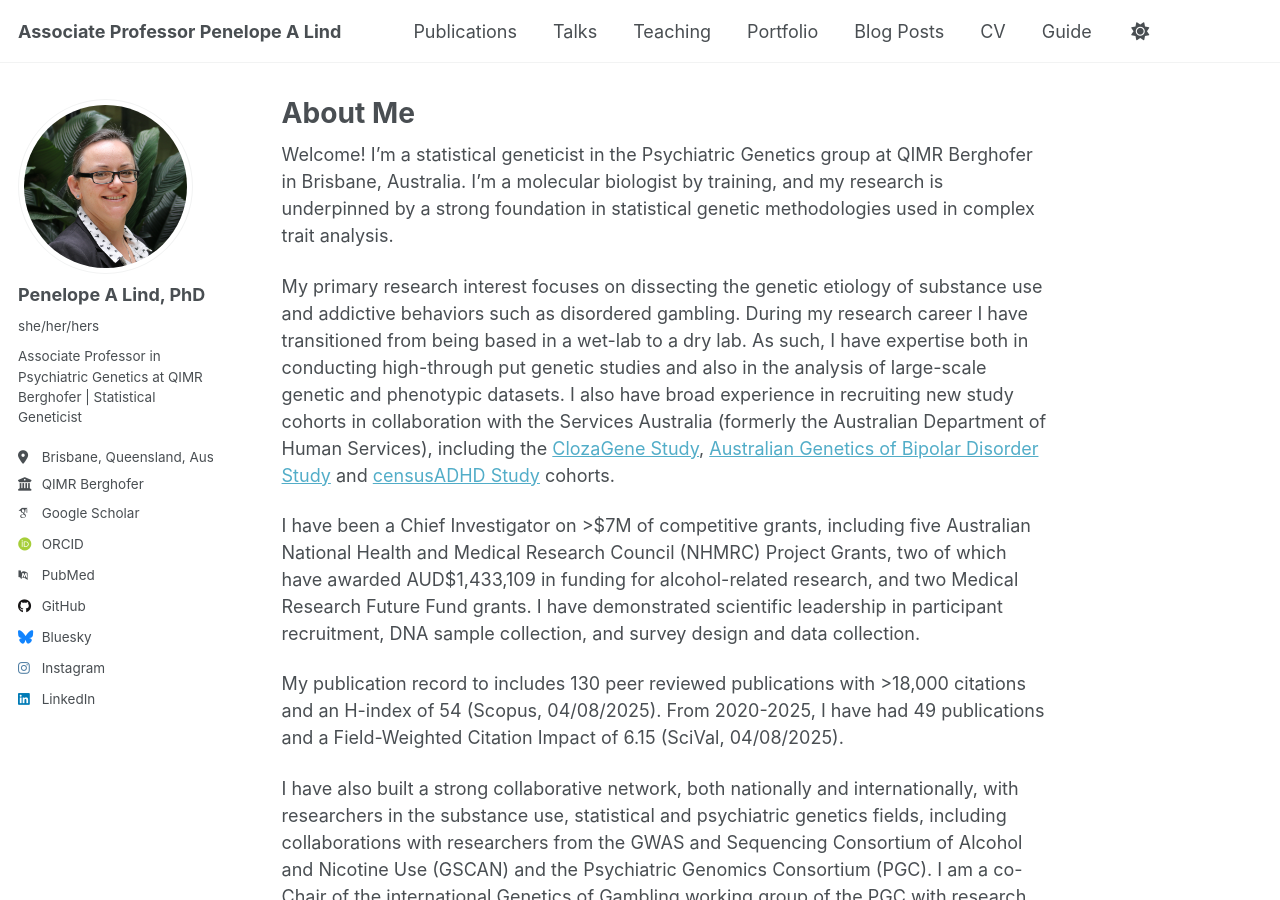
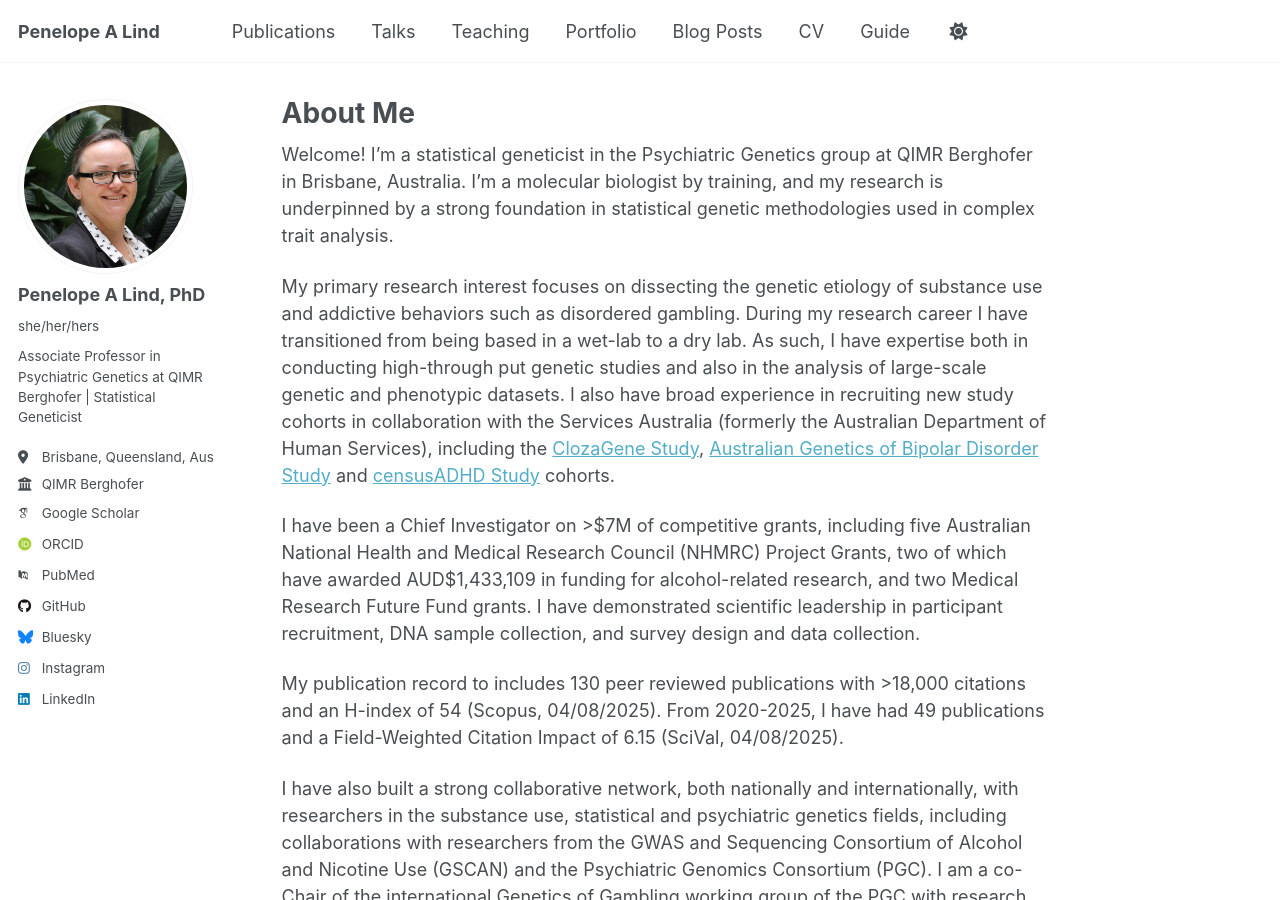
Before and after one commit to penelopelind/penelopelind.github.io, a Jekyll site: the page built from _pages/about.md, in a window 1280 px wide and 900 px high. Built offline with Jekyll 4.4.1, drawn with Linux system fonts in a browser that asks for light colours; some web fonts are replaced; a script that is not in the unit is left out.

Commit message:
Update _config.yml

```diff
--- a/_config.yml
+++ b/_config.yml
@@ -9,7 +9,7 @@
 # Basic Site Settings
 locale                   : "en-US"
 site_theme               : "default" # Currently available options are "default", "air"
-title                    : "Associate Professor Penelope A Lind"
+title                    : "Penelope A Lind"
 title_separator          : "-"
 name                     : &name "Your Name"
 description              : &description "Your Name's academic portfolio"   # Update this with a general description of your site, this is the default if not overridden by a page
```
